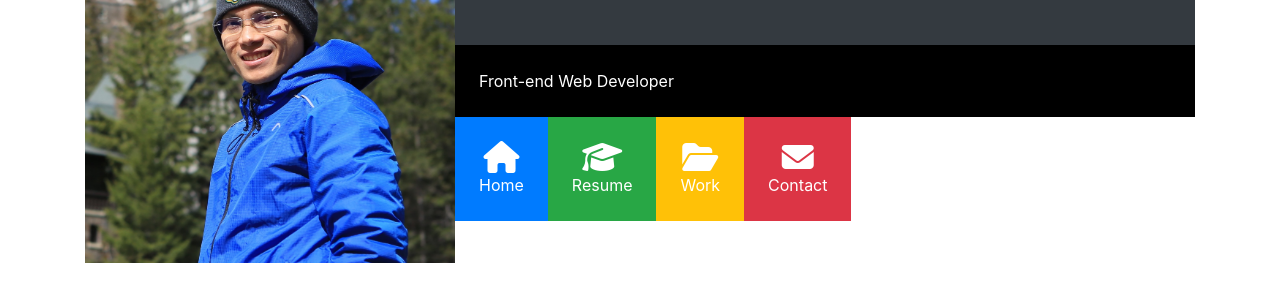
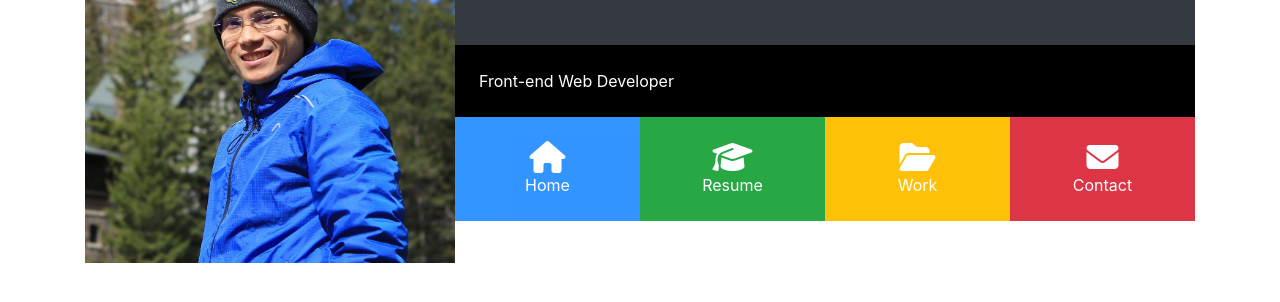
Before and after one commit to alan-nguyen/portfolio-grid, a plain HTML site: page index.html in a window 1280 px wide. In both pictures the pointer is over the element "Home". Shown: the part 126-428 px from the top of the page. Drawn offline with nearby package versions, Linux system fonts and the light colour scheme.

```diff
--- a/css/style.css
+++ b/css/style.css
@@ -1,6 +1,15 @@
 #main-header img {
   width: 100%;
   height: 100%;
+}
+
+#main-header .port-item {
+  width: 30%;
+}
+
+#main-header .port-item:hover {
+  opacity: 0.8;
+  cursor: pointer;
 }
 
 .bg-black {
```
